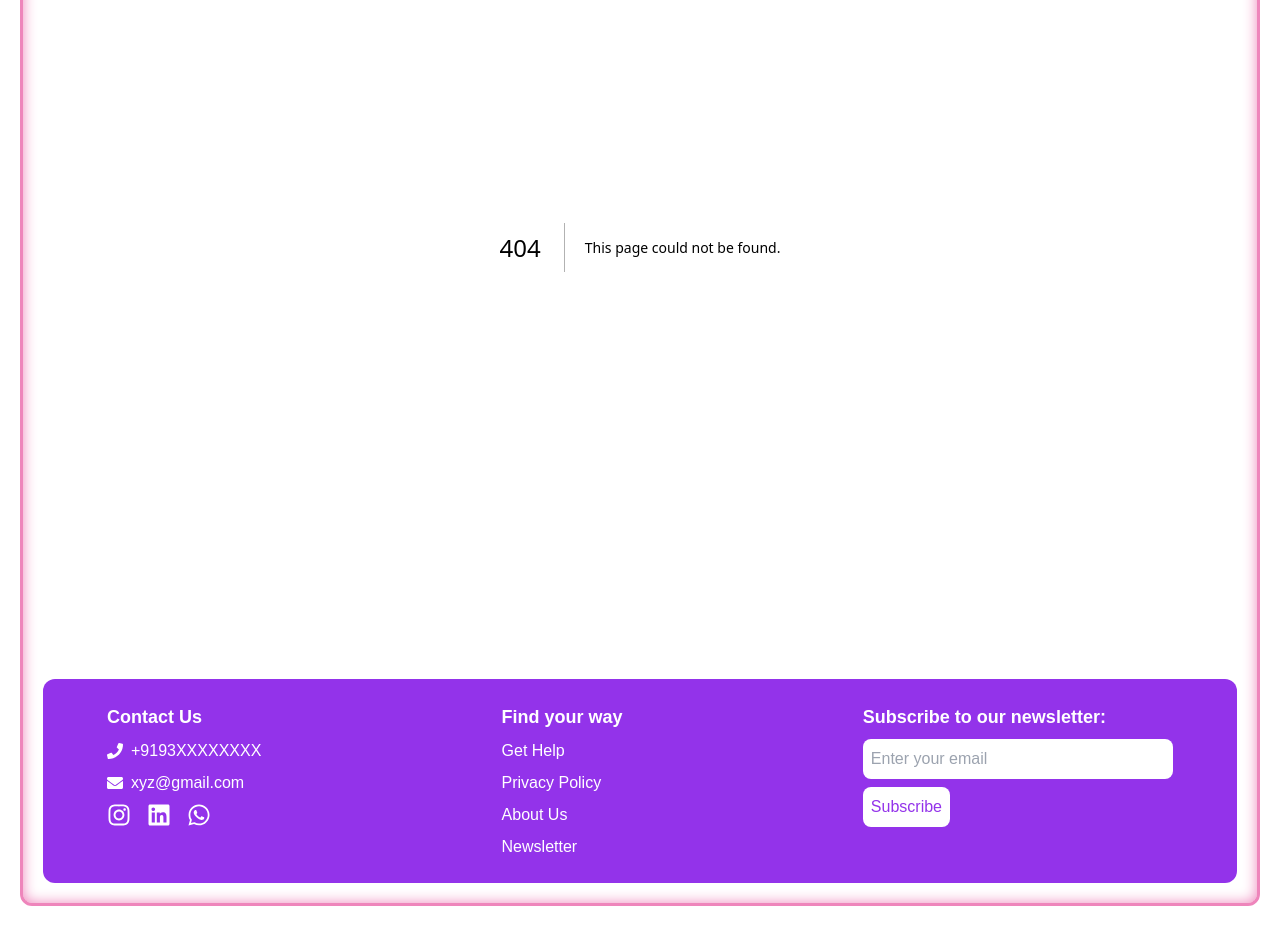
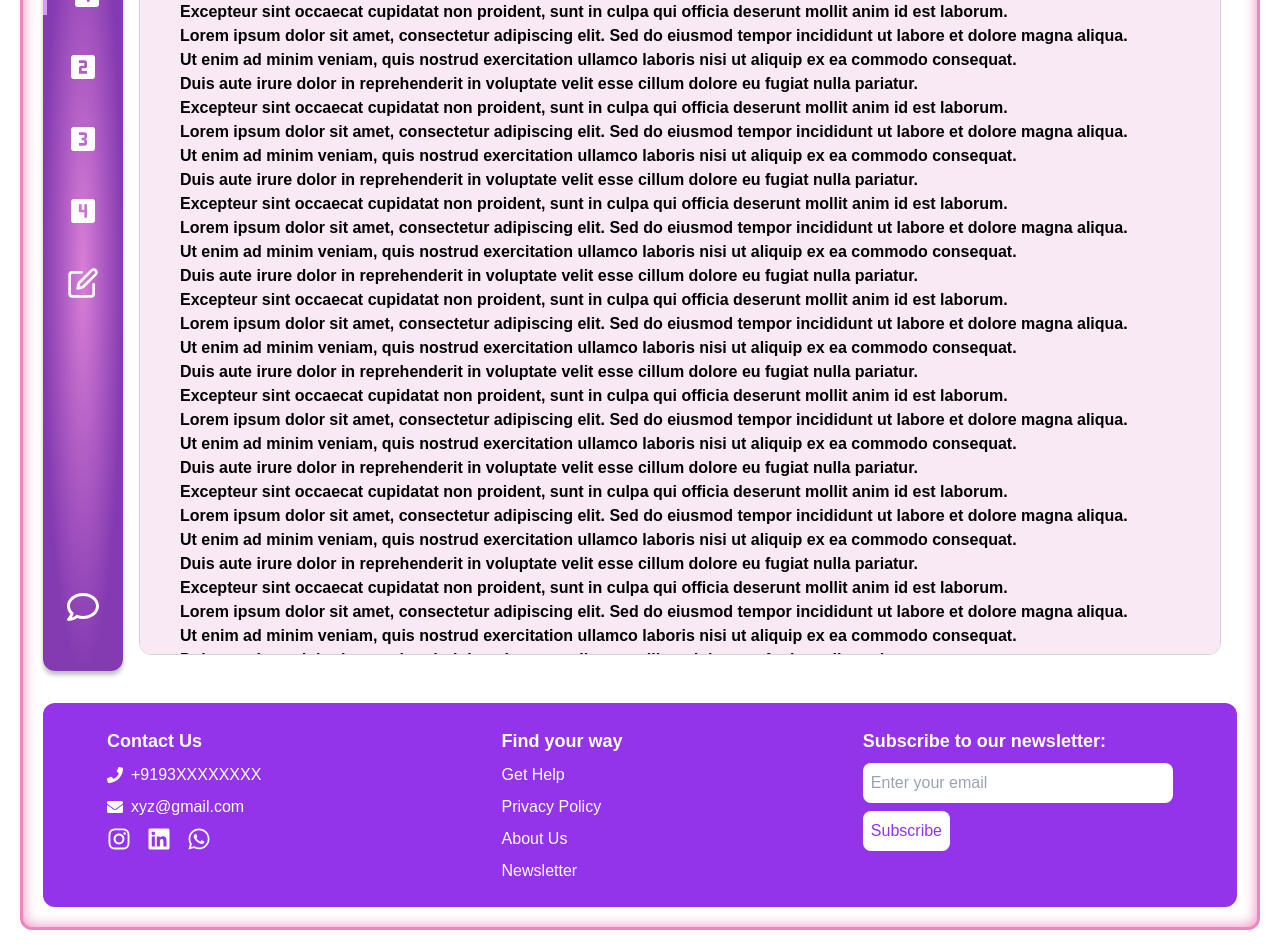
Before and after one commit to Soumyadipmaity1/k-prep, a Next.js app: page /cse-notes/1st-year in a window 1280 px wide. Before the commit this address had no page. Shown: the part 260-1210 px from the top of the page. Before the commit the page ends 1186 px from the top, so only its background shows below. Built offline with nearby package versions, Linux system fonts and the light colour scheme; a web font is replaced by a local one.

Commit message:
feat: Create FirstYear component for CSE notes page

```diff
--- /dev/null
+++ b/src/app/cse-notes/1st-year/page.tsx
@@ -0,0 +1,52 @@
+
+const FirstYear = () => {
+    return (
+        <div className="w-full h-full bg-[#f8e9f4] overflow-y-auto border rounded-xl border-gray-300">
+          <div className="max-h-screen font-bold p-10">
+            <p>Lorem ipsum dolor sit amet, consectetur adipiscing elit. Sed do eiusmod tempor incididunt ut labore et dolore magna aliqua.</p>
+            <p>Ut enim ad minim veniam, quis nostrud exercitation ullamco laboris nisi ut aliquip ex ea commodo consequat.</p>
+            <p>Duis aute irure dolor in reprehenderit in voluptate velit esse cillum dolore eu fugiat nulla pariatur.</p>
+            <p>Excepteur sint occaecat cupidatat non proident, sunt in culpa qui officia deserunt mollit anim id est laborum.</p>
+            <p>Lorem ipsum dolor sit amet, consectetur adipiscing elit. Sed do eiusmod tempor incididunt ut labore et dolore magna aliqua.</p>
+            <p>Ut enim ad minim veniam, quis nostrud exercitation ullamco laboris nisi ut aliquip ex ea commodo consequat.</p>
+            <p>Duis aute irure dolor in reprehenderit in voluptate velit esse cillum dolore eu fugiat nulla pariatur.</p>
+            <p>Excepteur sint occaecat cupidatat non proident, sunt in culpa qui officia deserunt mollit anim id est laborum.</p>
+            <p>Lorem ipsum dolor sit amet, consectetur adipiscing elit. Sed do eiusmod tempor incididunt ut labore et dolore magna aliqua.</p>
+            <p>Ut enim ad minim veniam, quis nostrud exercitation ullamco laboris nisi ut aliquip ex ea commodo consequat.</p>
+            <p>Duis aute irure dolor in reprehenderit in voluptate velit esse cillum dolore eu fugiat nulla pariatur.</p>
+            <p>Excepteur sint occaecat cupidatat non proident, sunt in culpa qui officia deserunt mollit anim id est laborum.</p>
+            <p>Lorem ipsum dolor sit amet, consectetur adipiscing elit. Sed do eiusmod tempor incididunt ut labore et dolore magna aliqua.</p>
+            <p>Ut enim ad minim veniam, quis nostrud exercitation ullamco laboris nisi ut aliquip ex ea commodo consequat.</p>
+            <p>Duis aute irure dolor in reprehenderit in voluptate velit esse cillum dolore eu fugiat nulla pariatur.</p>
+            <p>Excepteur sint occaecat cupidatat non proident, sunt in culpa qui officia deserunt mollit anim id est laborum.</p>
+            <p>Lorem ipsum dolor sit amet, consectetur adipiscing elit. Sed do eiusmod tempor incididunt ut labore et dolore magna aliqua.</p>
+            <p>Ut enim ad minim veniam, quis nostrud exercitation ullamco laboris nisi ut aliquip ex ea commodo consequat.</p>
+            <p>Duis aute irure dolor in reprehenderit in voluptate velit esse cillum dolore eu fugiat nulla pariatur.</p>
+            <p>Excepteur sint occaecat cupidatat non proident, sunt in culpa qui officia deserunt mollit anim id est laborum.</p>
+            <p>Lorem ipsum dolor sit amet, consectetur adipiscing elit. Sed do eiusmod tempor incididunt ut labore et dolore magna aliqua.</p>
+            <p>Ut enim ad minim veniam, quis nostrud exercitation ullamco laboris nisi ut aliquip ex ea commodo consequat.</p>
+            <p>Duis aute irure dolor in reprehenderit in voluptate velit esse cillum dolore eu fugiat nulla pariatur.</p>
+            <p>Excepteur sint occaecat cupidatat non proident, sunt in culpa qui officia deserunt mollit anim id est laborum.</p>
+            <p>Lorem ipsum dolor sit amet, consectetur adipiscing elit. Sed do eiusmod tempor incididunt ut labore et dolore magna aliqua.</p>
+            <p>Ut enim ad minim veniam, quis nostrud exercitation ullamco laboris nisi ut aliquip ex ea commodo consequat.</p>
+            <p>Duis aute irure dolor in reprehenderit in voluptate velit esse cillum dolore eu fugiat nulla pariatur.</p>
+            <p>Excepteur sint occaecat cupidatat non proident, sunt in culpa qui officia deserunt mollit anim id est laborum.</p>
+            <p>Lorem ipsum dolor sit amet, consectetur adipiscing elit. Sed do eiusmod tempor incididunt ut labore et dolore magna aliqua.</p>
+            <p>Ut enim ad minim veniam, quis nostrud exercitation ullamco laboris nisi ut aliquip ex ea commodo consequat.</p>
+            <p>Duis aute irure dolor in reprehenderit in voluptate velit esse cillum dolore eu fugiat nulla pariatur.</p>
+            <p>Excepteur sint occaecat cupidatat non proident, sunt in culpa qui officia deserunt mollit anim id est laborum.</p>
+            <p>Lorem ipsum dolor sit amet, consectetur adipiscing elit. Sed do eiusmod tempor incididunt ut labore et dolore magna aliqua.</p>
+            <p>Ut enim ad minim veniam, quis nostrud exercitation ullamco laboris nisi ut aliquip ex ea commodo consequat.</p>
+            <p>Duis aute irure dolor in reprehenderit in voluptate velit esse cillum dolore eu fugiat nulla pariatur.</p>
+            <p>Excepteur sint occaecat cupidatat non proident, sunt in culpa qui officia deserunt mollit anim id est laborum.</p>
+            <p>Lorem ipsum dolor sit amet, consectetur adipiscing elit. Sed do eiusmod tempor incididunt ut labore et dolore magna aliqua.</p>
+            <p>Ut enim ad minim veniam, quis nostrud exercitation ullamco laboris nisi ut aliquip ex ea commodo consequat.</p>
+            <p>Duis aute irure dolor in reprehenderit in voluptate velit esse cillum dolore eu fugiat nulla pariatur.</p>
+            <p>Excepteur sint occaecat cupidatat non proident, sunt in culpa qui officia deserunt mollit anim id est laborum.</p>
+
+          </div>
+      </div>
+    );
+  };
+
+  export default FirstYear;
```
